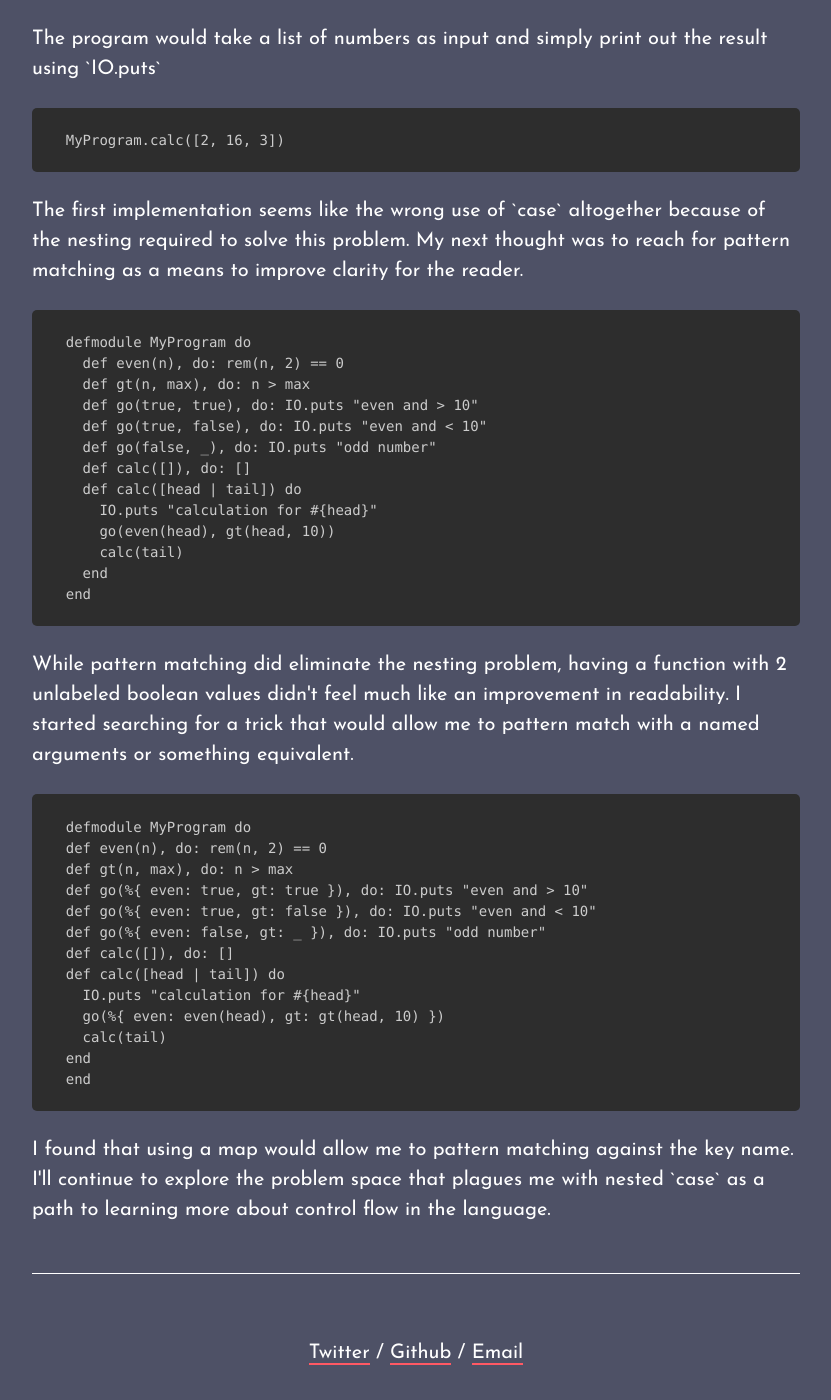
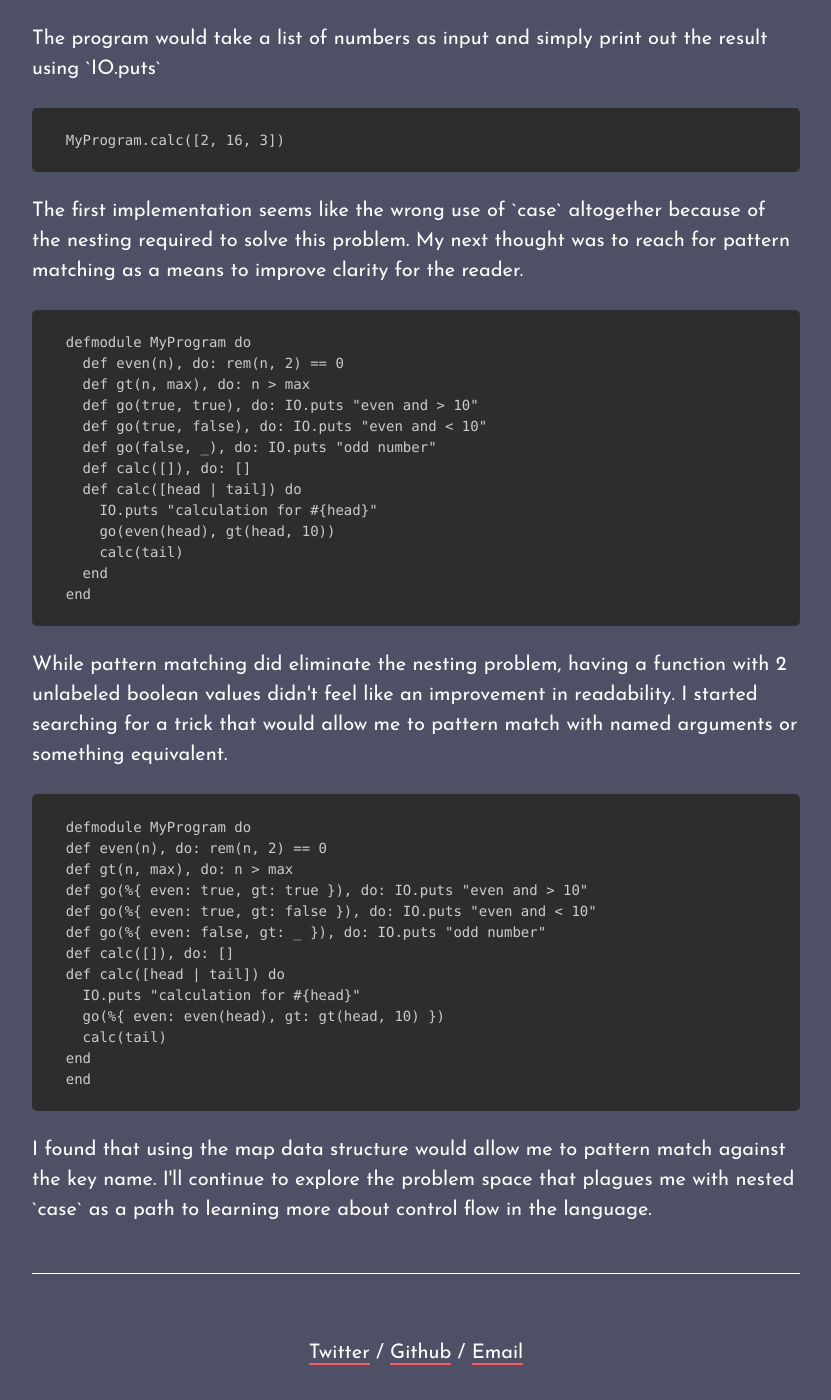
Before and after one commit to toranb/toranb.github.io, a Jekyll site: the page built from _posts/2018-10-15-avoiding-nested-case-in-elixir.html, in a window 1280 px wide and 1400 px high, scrolled down 931 px. Shown: the whole window, without its empty margins (224-1055 px from the left). Built offline with Jekyll 4.4.1, drawn with Linux system fonts in a browser that asks for light colours; Markdown is read by kramdown in place of the engine named in the settings.

Commit message:
reword the avoiding nested case post

```diff
--- a/_posts/2018-10-15-avoiding-nested-case-in-elixir.html
+++ b/_posts/2018-10-15-avoiding-nested-case-in-elixir.html
@@ -63,7 +63,7 @@ categories: blog archive
   </pre>
 </div>
 
-<p>While pattern matching did eliminate the nesting problem, having a function with 2 unlabeled boolean values didn't feel much like an improvement in readability. I started searching for a trick that would allow me to pattern match with a named arguments or something equivalent.</p>
+<p>While pattern matching did eliminate the nesting problem, having a function with 2 unlabeled boolean values didn't feel like an improvement in readability. I started searching for a trick that would allow me to pattern match with named arguments or something equivalent.</p>
 
 <div class="highlight" data-language="elixir">
   <pre class="language-elixir">
@@ -83,4 +83,4 @@ categories: blog archive
   </pre>
 </div>
 
-<p>I found that using a map would allow me to pattern matching against the key name. I'll continue to explore the problem space that plagues me with nested `case` as a path to learning more about control flow in the language.</p>
+<p>I found that using the map data structure would allow me to pattern match against the key name. I'll continue to explore the problem space that plagues me with nested `case` as a path to learning more about control flow in the language.</p>
```
